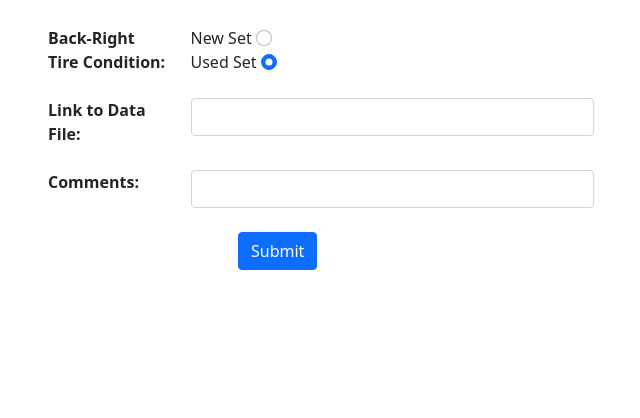
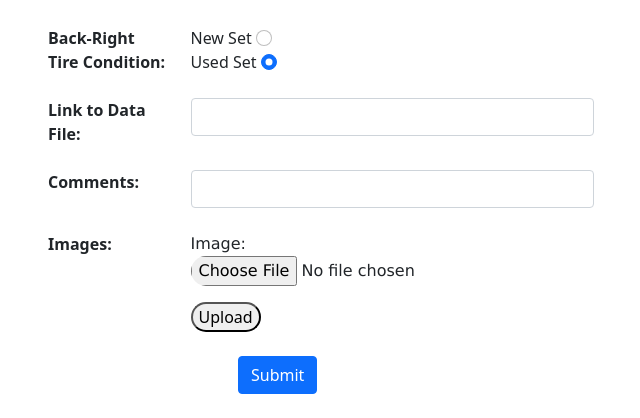
Before and after one commit to gopher-motorsports/trackside-ops, a Django app: template data_entry/templates/data_entry/enter_drives.html in a window 1280 px wide. Shown: the part 1866-2284 px from the top of the page, without its empty margins (319-959 px from the left). Before the commit the page ends 2136 px from the top, so only its background shows below. Run offline with Django 3.2, Linux system fonts and the light colour scheme; the template is opened without the code that fills it: values that come from a table or form of the project are taken from there, others are empty; parts of the project's set-up code (start-up, migrations or seed data) failed here and were passed over.

Commit message:
adding files- doesn't work yet

```diff
--- a/data_entry/models.py
+++ b/data_entry/models.py
@@ -42,4 +42,6 @@ class Drives(models.Model):
 	br_tire_condition = models.CharField(max_length=100)
 	data_file_link = models.CharField(max_length=100)
 	comments = models.TextField(blank=True)
+	image = models.FileField()
+	image_data = models.BinaryField()
 	created_at = models.DateTimeField(default=now)
--- a/data_entry/templates/data_entry/enter_drives.html
+++ b/data_entry/templates/data_entry/enter_drives.html
@@ -57,7 +57,7 @@
 				</form>
 				{% else %}
 				<br>
-				<form action="{% url 'collectdata' %}" method="post">
+				<form action="{% url 'collectdata' %}" method="post" enctype="multipart/form-data">
 					{% csrf_token %}
 					<div class="row">
 						<!-- Flagged -->
@@ -366,6 +366,18 @@
 						</div>
 					</div><br>
 					<div class="row">
+						<!-- Images -->
+						<div class="col-md-3">
+							<label for="comments" class="field">Images:</label>
+						</div>
+						<div class="col-md-9">
+							<table>
+								{{ form.as_p }}
+							</table>
+							<input type="submit" value="Upload" />
+						</div>
+					</div><br>
+					<div class="row">
 						<!-- SUBMIT -->
 						<div class="col-md-4"></div>
 						<div class="col-md-4">
--- a/data_entry/views.py
+++ b/data_entry/views.py
@@ -3,6 +3,10 @@ from .models import Person, Drives
 import datetime
 from .serializers import PersonSerializer, DrivesSerializer
 from rest_framework import viewsets
+from .models import Drives
+from django.forms import ModelForm
+
+
 
 
 class DrivesViewSet(viewsets.ModelViewSet):
@@ -14,6 +18,10 @@ class PersonViewSet(viewsets.ModelViewSet):
 	queryset = Person.objects.all().order_by('name')
 	serializer_class = PersonSerializer
 
+class UploadImageForm(ModelForm):
+    class Meta:
+        model = Drives
+        fields = ['image']
 
 """
 	Home Page
@@ -164,6 +172,15 @@ def collectData(request):
 			br_tire_condition = request.POST.get('br_tire_condition')
 			data_file_link = request.POST.get('data_file_link')
 			comments = request.POST.get('comments')
+			form = UploadImageForm(request.POST, request.FILES)
+			if form.is_valid():
+				uploaded_img = form.save(commit=False)
+				uploaded_img.image_data = form.cleaned_data['image'].file.read()
+				uploaded_img.save()
+				return redirect('/')
+			else:
+				form = UploadImageForm()
+			# return render(request, 'image_process/upload.html', {'form': form})
 			context = {
 				'is_deleted':is_deleted,
 				'flagged':flagged,
--- a/tutorials/migrations.txt
+++ b/tutorials/migrations.txt
@@ -4,6 +4,7 @@ HOW TO MAKE MIGRATIONS:
 1. Open PG ADMIN
 2. Delete the table that you want to modify
 3. Delete all rows from django_migrations table where app is "data_entry"
+	-Right click on the table name from the list on the left side of the screen and select Query Tool
 SQL for that:
 DELETE FROM django_migrations WHERE app = 'data_entry';
 4. Delete all files and folders inside the migrations folder inside data_entry folder
```
Also changed, not shown: data_entry/migrations/0002_auto_20220724_1717.py (added).
